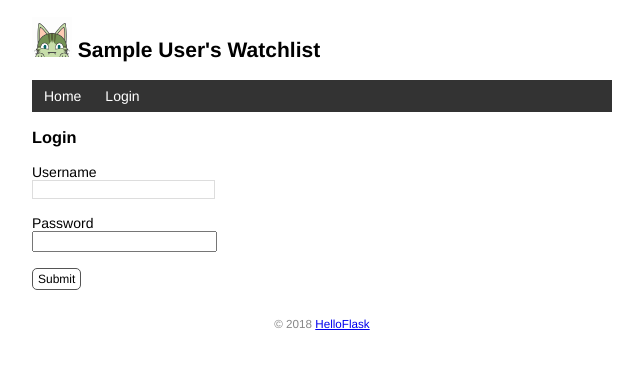
After one commit to LuXuanqing/watchlist, a Flask app: page /login in a window 1280 px wide. The commit adds this page. Shown: the top 369 px of the page, without its empty margins (318-961 px from the left). Run offline with Flask 2, Linux system fonts and the light colour scheme; tables that the repository leaves empty hold one stand-in row (values such as "Sample post").

Commit message:
User authentication with Flask-Login

```diff
--- a/app.py
+++ b/app.py
@@ -5,6 +5,11 @@ from flask import Flask, render_template
 from flask import request, url_for, redirect, flash
 from flask_sqlalchemy import SQLAlchemy
 import click
+from werkzeug.security import generate_password_hash, check_password_hash
+from flask_login import LoginManager
+from flask_login import UserMixin
+from flask_login import login_user
+from flask_login import login_required, logout_user, current_user
 
 WIN = sys.platform.startswith('win')
 if WIN:  # 如果是 Windows 系统，使用三个斜线
@@ -19,11 +24,27 @@ app.config['SQLALCHEMY_TRACK_MODIFICATIONS'] = False  # 关闭对模型修改的
 app.config['SECRET_KEY'] = 'dev'  # 等同于 app.secret_key = 'dev'
 # 在扩展类实例化前加载配置
 db = SQLAlchemy(app)
+login_manager = LoginManager(app)
+login_manager.login_view = 'login'
 
 
-class User(db.Model):  # 表名将会是 user（自动生成，小写处理）
+@login_manager.user_loader
+def load_user(user_id):  # 创建用户加载回调函数，接受用户 ID 作为参数
+    user = User.query.get(int(user_id))  # 用 ID 作为 User 模型的主键查询对应的用户
+    return user  # 返回用户对象
+
+
+class User(db.Model, UserMixin):  # 表名将会是 user（自动生成，小写处理）
     id = db.Column(db.Integer, primary_key=True)  # 主键
     name = db.Column(db.String(20))  # 名字
+    username = db.Column(db.String(20))  # 用户名
+    password_hash = db.Column(db.String(128))  # 密码散列值
+
+    def set_password(self, password):  # 用来设置密码的方法，接受密码作为参数
+        self.password_hash = generate_password_hash(password)  # 将生成的密码保持到对应字段
+
+    def validate_password(self, password):  # 用于验证密码的方法，接受密码作为参数
+        return check_password_hash(self.password_hash, password)  # 返回布尔值
 
 
 class Movie(db.Model):  # 表名将会是 movie
@@ -38,9 +59,64 @@ def inject_user():  # 函数名可以随意修改
     return dict(user=user)  # 需要返回字典，等同于return {'user': user}
 
 
+@app.route('/login', methods=['GET', 'POST'])
+def login():
+    if request.method == 'POST':
+        username = request.form['username']
+        password = request.form['password']
+
+        if not username or not password:
+            flash('Invalid input.')
+            return redirect(url_for('login'))
+
+        user = User.query.first()
+        # 验证用户名和密码是否一致
+        if username == user.username and user.validate_password(password):
+            login_user(user)  # 登入用户
+            flash('Login success.')
+            return redirect(url_for('index'))  # 重定向到主页
+
+        flash('Invalid username or password.')  # 如果验证失败，显示错误消息
+        return redirect(url_for('login'))  # 重定向回登录页面
+
+    return render_template('login.html')
+
+
+@app.route('/logout')
+@login_required  # 用于视图保护，后面会详细介绍
+def logout():
+    logout_user()  # 登出用户
+    flash('Goodbye.')
+    return redirect(url_for('index'))  # 重定向回首页
+
+
+@app.route('/settings', methods=['GET', 'POST'])
+@login_required
+def settings():
+    if request.method == 'POST':
+        name = request.form['name']
+
+        if not name or len(name) > 20:
+            flash('Invalid input.')
+            return redirect(url_for('settings'))
+
+        current_user.name = name
+        # current_user 会返回当前登录用户的数据库记录对象
+        # 等同于下面的用法
+        # user = User.query.first()
+        # user.name = name
+        db.session.commit()
+        flash('Settings updated.')
+        return redirect(url_for('index'))
+
+    return render_template('settings.html')
+
+
 @app.route('/', methods=['GET', 'POST'])
 def index():
     if request.method == 'POST':  # 判断是否是 POST 请求
+        if not current_user.is_authenticated:  # 如果当前用户未认证
+            return redirect(url_for('index'))  # 重定向到主页
         # 获取表单数据
         title = request.form.get('title')  # 传入表单对应输入字段的 name 值
         year = request.form.get('year')
@@ -64,25 +140,8 @@ def page_not_found(e):  # 接受异常对象作为参数
     return render_template('404.html'), 404  # 返回模板和状态码
 
 
-@app.route('/user/<name>')
-def user_page(name):
-    return 'User: {}'.format(escape(name))
-
-
-@app.route('/test')
-def test_url_for():
-    # 下面是一些调用示例（请在命令行窗口查看输出的 URL）：
-    print(url_for('hello'))  # 输出：/
-    # 注意下面两个调用是如何生成包含 URL 变量的 URL 的
-    print(url_for('user_page', name='greyli'))  # 输出：/user/greyli
-    print(url_for('user_page', name='peter'))  # 输出：/user/peter
-    print(url_for('test_url_for'))  # 输出：/test
-    # 下面这个调用传入了多余的关键字参数，它们会被作为查询字符串附加到 URL 后面。
-    print(url_for('test_url_for', num=2))  # 输出：/test?num=2
-    return 'Test page'
-
-
 @app.route('/movie/edit/<int:movie_id>', methods=['GET', 'POST'])
+@login_required  # 登录保护
 def edit(movie_id):
     movie = Movie.query.get_or_404(movie_id)
 
@@ -104,6 +163,7 @@ def edit(movie_id):
 
 
 @app.route('/movie/delete/<int:movie_id>', methods=['POST'])  # 限定只接受 POST 请求
+@login_required  # 登录保护
 def delete(movie_id):
     movie = Movie.query.get_or_404(movie_id)  # 获取电影记录
     db.session.delete(movie)  # 删除对应的记录
@@ -144,3 +204,25 @@ def forge():
 
     db.session.commit()
     click.echo('Done.')
+
+
+@app.cli.command()
+@click.option('--username', prompt=True, help='The username used to login.')
+@click.option('--password', prompt=True, hide_input=True, confirmation_prompt=True, help='The password used to login.')
+def admin(username, password):
+    """Create user."""
+    db.create_all()
+
+    user = User.query.first()
+    if user is not None:
+        click.echo('Updating user...')
+        user.username = username
+        user.set_password(password)  # 设置密码
+    else:
+        click.echo('Creating user...')
+        user = User(username=username, name='Admin')
+        user.set_password(password)  # 设置密码
+        db.session.add(user)
+
+    db.session.commit()  # 提交数据库会话
+    click.echo('Done.')
--- a/templates/base.html
+++ b/templates/base.html
@@ -21,6 +21,12 @@
     <nav>
         <ul>
             <li><a href="{{ url_for('index') }}">Home</a></li>
+            {% if current_user.is_authenticated %}
+            <li><a href="{{ url_for('settings') }}">Settings</a></li>
+            <li><a href="{{ url_for('logout') }}">Logout</a></li>
+            {% else %}
+            <li><a href="{{ url_for('login') }}">Login</a></li>
+            {% endif %}
         </ul>
     </nav>
     {% block content %}{% endblock %}
--- /dev/null
+++ b/templates/login.html
@@ -0,0 +1,11 @@
+{% extends 'base.html' %} {% block content %}
+<h3>Login</h3>
+<form method="post">
+    Username<br>
+    <input type="text" name="username" required><br><br> Password
+    <br>
+    <!-- 密码输入框的 type 属性使用 password，会将输入值显示为圆点 -->
+    <input type="password" name="password" required><br><br>
+    <input class="btn" type="submit" name="submit" value="Submit">
+</form>
+{% endblock %}
```
Also changed, not shown: templates/index.html (+9 -4 lines), templates/settings.html (added, +7 -0 lines).
